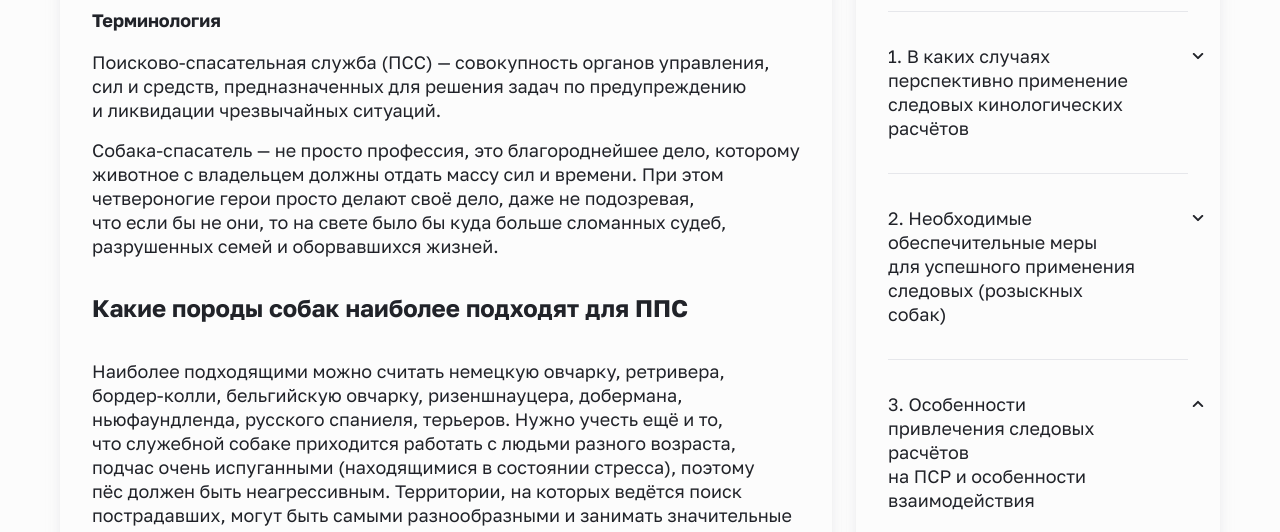
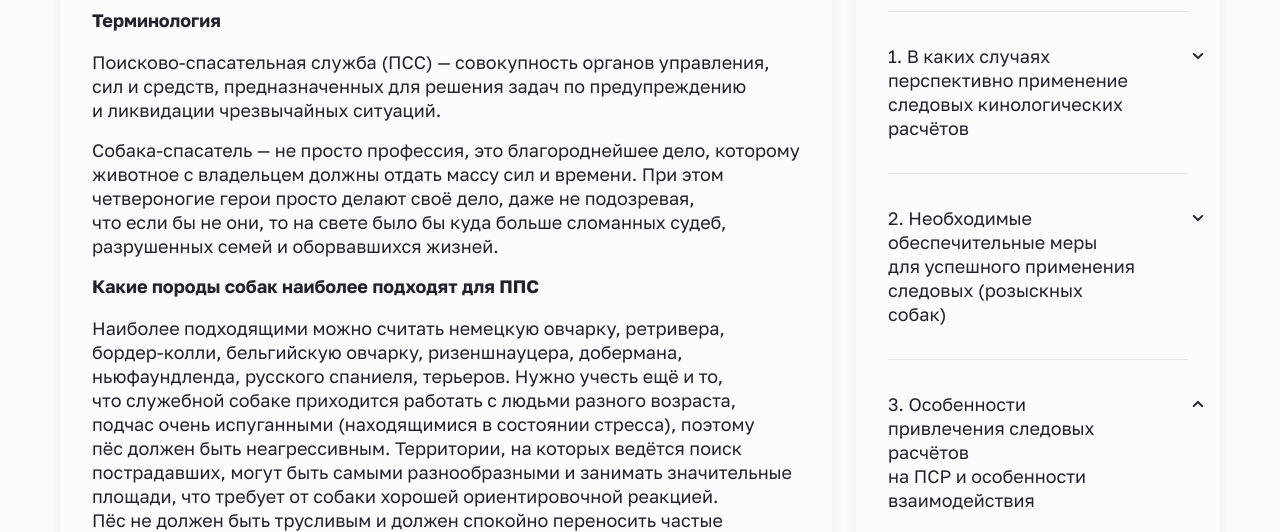
Before and after one commit to Maichonok/lizaAlertTeamWork, a plain HTML site: page text.html in a window 1280 px wide. Shown: the part 258-790 px from the top of the page. Drawn offline with Linux system fonts and the light colour scheme.

Commit message:
add exta class section-subtitle in html

```diff
--- a/text.html
+++ b/text.html
@@ -80,7 +80,7 @@
           больше сломанных судеб, разрушенных семей и оборвавшихся жизней.
         </p>
 
-        <h2 class="section-subtitle-second">
+        <h2 class="section-subtitle section-subtitle-second">
           Какие породы собак наиболее подходят для ППС
         </h2>
         <p class="section-text-second">
```
